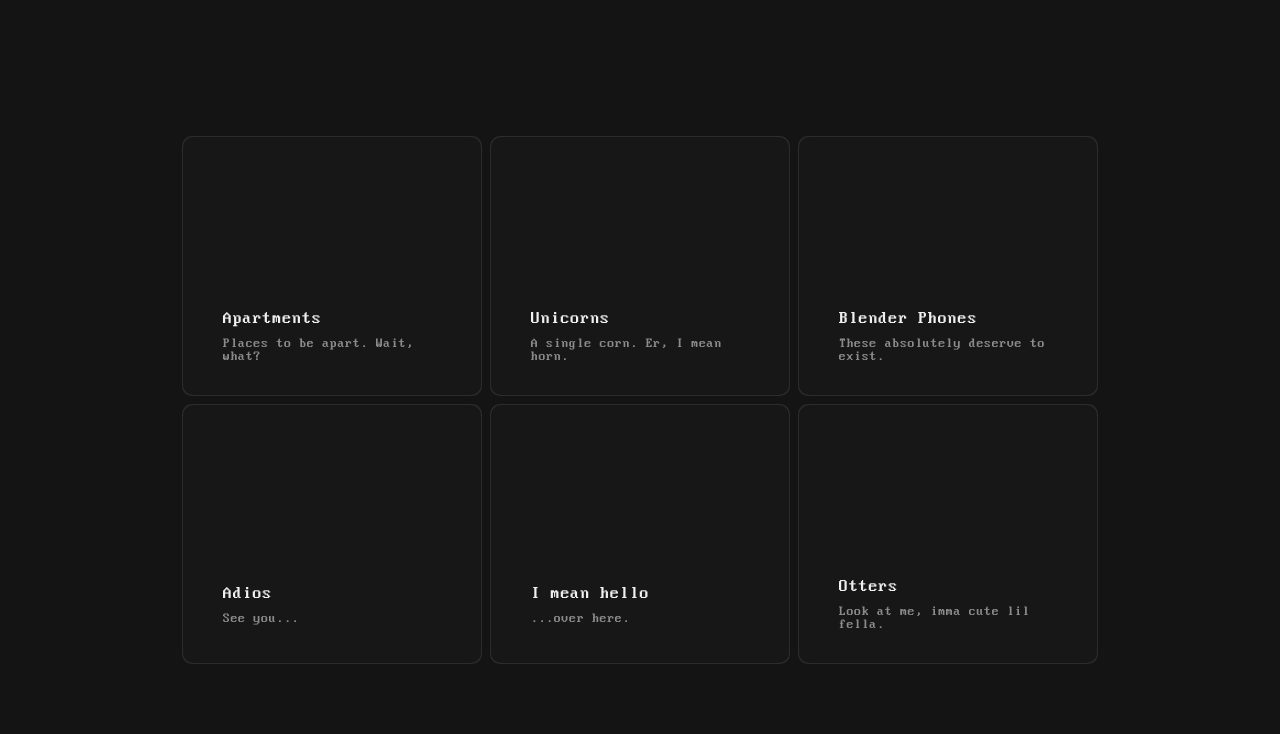
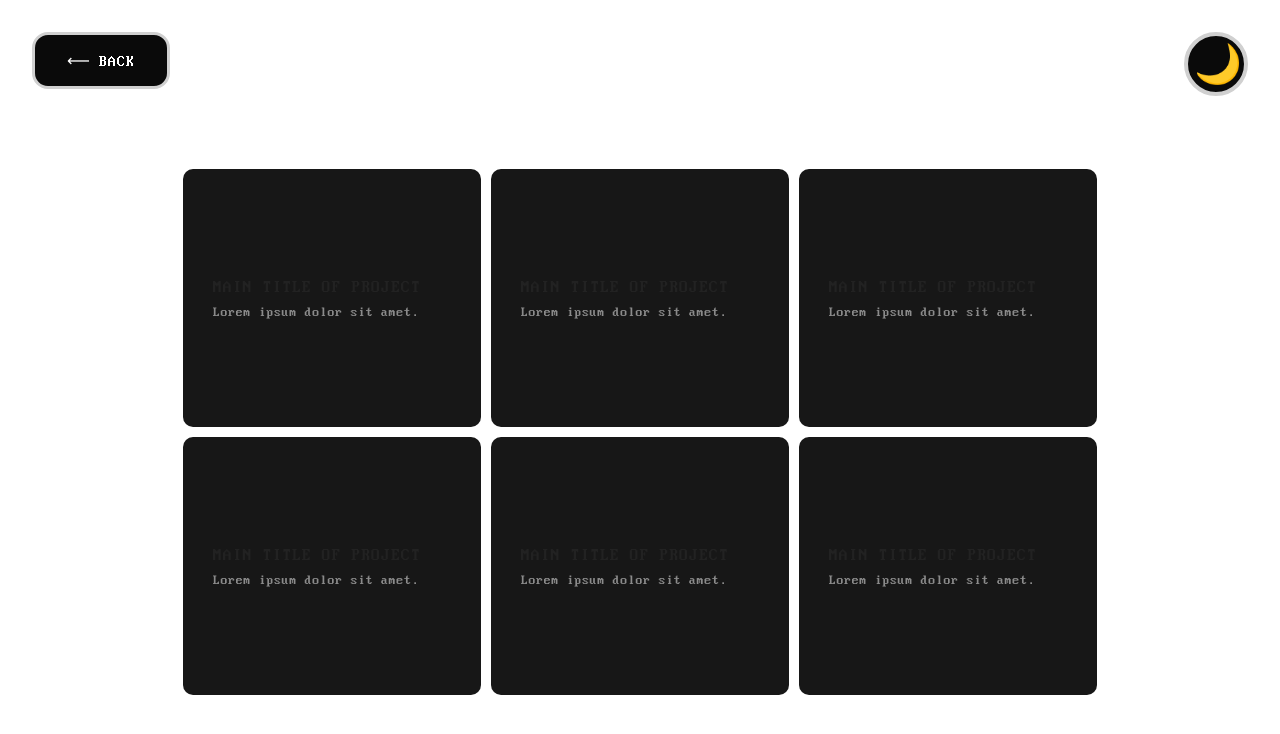
Before and after one commit to Albin-AW/portfolio, a plain HTML site: page projects.html in a window 1280 px wide. Drawn offline with Linux system fonts and the light colour scheme.

Commit message:
3
need to fix issue with back on projects.html on --inverse-text
var color in the cards

```diff
--- a/css-files/projects.css
+++ b/css-files/projects.css
@@ -3,3 +3,184 @@
     font-family: 'DOS VGA';
     src: url('../Font/perfect_dos_vga_437/Perfect DOS VGA 437 Win.ttf') format('truetype');
 }
+
+:root {
+    --card-color: rgb(23, 23, 23);
+}
+
+body {
+    align-items: center;
+    background-color: var(--bg);
+    display: flex;
+    flex-direction: column;
+    height: 100vh;
+    justify-content: center;
+    margin: 0;
+    overflow: hidden;
+    padding: 0;
+}
+
+/* --- BACK BUTTON --- */
+.back-container {
+    position: fixed;
+    top: 2rem;
+    left: 2rem;
+}
+
+/* --- BACK BUTTON --- */
+#back-btn {
+    font-family: 'DOS VGA', monospace;
+    background-color: var(--inverse-bg);
+    color: var(--inverse-text);
+    border: clamp(2px, 0.3vw, 4px) solid var(--border-c);
+    border-radius: 1rem;
+    padding: 1rem 2rem;
+    font-size: 1rem;
+    cursor: pointer;
+    transition: all 0.3s ease;
+}
+
+#back-btn:hover {
+    background-color: var(--hover);
+    color: var(--inverse-text);
+    transform: scale(1.05);
+}
+
+
+/* --- THEME BUTTON --- */
+.theme-container {
+    position: fixed;
+    top: 2rem;
+    right: 2rem;
+}
+
+#theme-btn {
+    width: clamp(60px, 5vw, 90px);
+    height: clamp(60px, 5vw, 90px);
+    font-size: clamp(1.5rem, 3vw, 3rem);
+    background-color: var(--inverse-bg);
+    color: var(--inverse-text);
+    border: clamp(2px, 0.4vw, 4px) solid var(--border-c);
+    border-radius: 50%;
+    cursor: pointer;
+    transition: all 0.3s ease;
+}
+
+#theme-btn:hover {
+    transform: scale(1.1);
+    background-color: var(--hover);
+}
+
+
+
+/* --- CARDS --- */
+#cards {
+    display: flex;
+    flex-wrap: wrap;
+    gap: 8px;
+    max-width: 916px;
+    width: calc(100% - 20px);
+    margin-top: 4rem;
+}
+
+#cards:hover > .card::after {
+    opacity: 1;
+}
+
+.card {
+    background-color: rgba(255, 255, 255, 0.1);
+    border-radius: 10px;
+    cursor: pointer;
+    display: flex;
+    height: 260px;
+    flex-direction: column;
+    position: relative;
+    width: 300px;
+}
+
+.card:hover::before {
+    opacity: 1;
+}
+
+.card::before,
+.card::after {
+    border-radius: inherit;
+    content: "";
+    height: 100%;
+    left: 0px;
+    opacity: 0;
+    position: absolute;
+    top: 0px;
+    transition: opacity 500ms;
+    width: 100%;
+}
+
+.card::before {
+    background: radial-gradient(
+        800px circle at var(--mouse-x) var(--mouse-y),
+        rgba(255, 255, 255, 0.06),
+        transparent 40%
+    );
+    z-index: 3;
+}
+
+.card::after {
+    background: radial-gradient(
+        600px circle at var(--mouse-x) var(--mouse-y),
+        rgba(255, 255, 255, 0.4),
+        transparent 40%
+    );
+    z-index: 1;
+}
+
+.card > .card-content {
+    background-color: var(--card-color);
+    border-radius: inherit;
+    display: flex;
+    flex-direction: column;
+    flex-grow: 1;
+    inset: 1px;
+    padding: 10px;
+    position: absolute;
+    z-index: 2;
+}
+
+h1, h2, h3, h4, span {
+    color: var(--text);
+    font-family: 'DOS VGA', monospace;
+    font-weight: 400;
+    margin: 0px;
+}
+
+.card-image {
+    align-items: center;
+    display: flex;
+    height: 140px;
+    justify-content: center;
+    overflow: hidden;
+}
+
+.card-info-wrapper {
+    align-items: center;
+    display: flex;
+    flex-grow: 1;
+    justify-content: flex-start;
+    padding: 0px 20px;
+}
+
+.card-info {
+    align-items: flex-start;
+    display: flex;
+    gap: 10px;
+}
+
+.card-info-title > h3 {
+    font-size: 1.1em;
+    line-height: 20px;
+}
+
+.card-info-title > h4 {
+    color: rgba(255, 255, 255, 0.5);
+    font-size: 0.85em;
+    margin-top: 8px;
+}
--- /dev/null
+++ b/js-files/projects.js
@@ -0,0 +1,10 @@
+document.getElementById("cards").onmousemove = e => {
+    for (const card of document.getElementsByClassName("card")) {
+        const rect = card.getBoundingClientRect(),
+            x = e.clientX - rect.left,
+            y = e.clientY - rect.top;
+
+        card.style.setProperty("--mouse-x", `${x}px`);
+        card.style.setProperty("--mouse-y", `${y}px`);
+    }
+}
--- a/projects.html
+++ b/projects.html
@@ -1,273 +1,100 @@
-<!--
-https://www.youtube.com/watch?v=htGfnF1zN4g
--->
-
 <!DOCTYPE html>
 <html lang="en">
 <head>
     <meta charset="UTF-8">
     <meta name="viewport" content="width=device-width, initial-scale=1.0">
-    <title>Document</title>
-    <style>
-        :root {
-  --bg-color: rgb(20, 20, 20);
-  --card-color: rgb(23, 23, 23);
-}
-
-@font-face {
-    font-family: 'DOS VGA';
-    src: url('../Font/perfect_dos_vga_437/Perfect DOS VGA 437 Win.ttf') format('truetype');
-}
-
-body {
-  align-items: center;
-  background-color: var(--bg-color);
-  display: flex;
-  height: 100vh;
-  justify-content: center;
-  margin: 0px;
-  overflow: hidden;
-  padding: 0px;
-}
-
-#cards {
-  display: flex;
-  flex-wrap: wrap;
-  gap: 8px;
-  max-width: 916px;
-  width: calc(100% - 20px);
-}
-
-#cards:hover > .card::after {
-  opacity: 1;
-}
-
-.card {
-  background-color: rgba(255, 255, 255, 0.1);
-  border-radius: 10px;
-  cursor: pointer;
-  display: flex;
-  height: 260px;
-  flex-direction: column;
-  position: relative;
-  width: 300px;
-}
-
-.card:hover::before {
-  opacity: 1;
-}
-
-.card::before,
-.card::after {
-  border-radius: inherit;
-  content: "";
-  height: 100%;
-  left: 0px;
-  opacity: 0;
-  position: absolute;
-  top: 0px;
-  transition: opacity 500ms;
-  width: 100%;
-}
-
-.card::before {
-  background: radial-gradient(
-    800px circle at var(--mouse-x) var(--mouse-y),
-    rgba(255, 255, 255, 0.06),
-    transparent 40%
-  );
-  z-index: 3;
-}
-
-.card::after {
-  background: radial-gradient(
-    600px circle at var(--mouse-x) var(--mouse-y),
-    rgba(255, 255, 255, 0.4),
-    transparent 40%
-  );
-  z-index: 1;
-}
-
-.card > .card-content {
-  background-color: var(--card-color);
-  border-radius: inherit;
-  display: flex;
-  flex-direction: column;
-  flex-grow: 1;
-  inset: 1px;
-  padding: 10px;
-  position: absolute;
-  z-index: 2;
-}
-
-/* -- ↓ ↓ ↓ extra card content styles ↓ ↓ ↓ -- */
-
-h1, h2, h3, h4, span {
-  color: rgb(240, 240, 240);
-  font-family: 'DOS VGA', monospace;
-  font-weight: 400;
-  margin: 0px;
-}
-
-i {
-  color: rgb(240, 240, 240);
-}
-
-.card-image {
-  align-items: center;
-  display: flex;
-  height: 140px;
-  justify-content: center;
-  overflow: hidden;
-}
-
-.card-image > i {
-  font-size: 6em;
-  opacity: 0.25;
-}
-
-.card-info-wrapper {
-  align-items: center;
-  display: flex;
-  flex-grow: 1;
-  justify-content: flex-start;
-  padding: 0px 20px;
-}
-
-.card-info {
-  align-items: flex-start;
-  display: flex;
-  gap: 10px;
-}
-
-.card-info > i {
-  font-size: 1em;
-  height: 20px;
-  line-height: 20px;
-}
-
-.card-info-title > h3 {
-  font-size: 1.1em;
-  line-height: 20px;
-}
-
-.card-info-title > h4 {
-  color: rgba(255, 255, 255, 0.5);
-  font-size: 0.85em;
-  margin-top: 8px;
-}
-    </style>
+    <title>Projects</title>
+    <link rel="stylesheet" href="/css-files/projects.css">
+    <script defer src="/js-files/themes.js"></script>
+    <script defer src="/js-files/projects.js"></script>
 </head>
 <body>
+    <div class="back-container">
+        <a href="index.html"><button id="back-btn">⟵ BACK</button></a>
+    </div>
+
+    <div class="theme-container">
+        <button id="theme-btn">🌙</button>
+    </div>
+
     <div id="cards">
         <div class="card">
             <div class="card-content">
-      <div class="card-image">
-        <i class="fa-duotone fa-apartment"></i>
-      </div>
                 <div class="card-info-wrapper">
                     <div class="card-info">
-          <i class="fa-duotone fa-apartment"></i>
                         <div class="card-info-title">
-            <h3>Apartments</h3>
-            <h4>Places to be apart. Wait, what?</h4>
+                            <h3>MAIN TITLE OF PROJECT</h3>
+                            <h4>Lorem ipsum dolor sit amet.</h4>
                         </div>
                     </div>
                 </div>
             </div>
         </div>
+
         <div class="card">
             <div class="card-content">
-      <div class="card-image">
-        <i class="fa-duotone fa-unicorn"></i>
-      </div>
                 <div class="card-info-wrapper">
                     <div class="card-info">
-          <i class="fa-duotone fa-unicorn"></i>
                         <div class="card-info-title">
-            <h3>Unicorns</h3>
-            <h4>A single corn. Er, I mean horn.</h4>
+                            <h3>MAIN TITLE OF PROJECT</h3>
+                            <h4>Lorem ipsum dolor sit amet.</h4>
                         </div>
                     </div>
                 </div>
             </div>
         </div>
+
         <div class="card">
             <div class="card-content">
-      <div class="card-image">
-        <i class="fa-duotone fa-blender-phone"></i>
-      </div>
                 <div class="card-info-wrapper">
                     <div class="card-info">
-          <i class="fa-duotone fa-blender-phone"></i>
                         <div class="card-info-title">
-            <h3>Blender Phones</h3>
-            <h4>These absolutely deserve to exist.</h4>
+                            <h3>MAIN TITLE OF PROJECT</h3>
+                            <h4>Lorem ipsum dolor sit amet.</h4>
                         </div>
                     </div>
                 </div>
             </div>
         </div>
+
         <div class="card">
             <div class="card-content">
-      <div class="card-image">
-        <i class="fa-duotone fa-person-to-portal"></i>
-      </div>
                 <div class="card-info-wrapper">
                     <div class="card-info">
-          <i class="fa-duotone fa-person-to-portal"></i>
                         <div class="card-info-title">
-            <h3>Adios</h3>
-            <h4>See you...</h4>
+                            <h3>MAIN TITLE OF PROJECT</h3>
+                            <h4>Lorem ipsum dolor sit amet.</h4>
                         </div>
                     </div>
                 </div>
             </div>
         </div>
+
         <div class="card">
             <div class="card-content">
-      <div class="card-image">
-        <i class="fa-duotone fa-person-from-portal"></i>
-      </div>
                 <div class="card-info-wrapper">
                     <div class="card-info">
-          <i class="fa-duotone fa-person-from-portal"></i>
                         <div class="card-info-title">
-            <h3>I mean hello</h3>
-            <h4>...over here.</h4>
+                            <h3>MAIN TITLE OF PROJECT</h3>
+                            <h4>Lorem ipsum dolor sit amet.</h4>
                         </div>
                     </div>
                 </div>
             </div>
         </div>
+
         <div class="card">
             <div class="card-content">
-      <div class="card-image">
-        <i class="fa-duotone fa-otter"></i>
-      </div>
                 <div class="card-info-wrapper">
                     <div class="card-info">
-          <i class="fa-duotone fa-otter"></i>
                         <div class="card-info-title">
-            <h3>Otters</h3>
-            <h4>Look at me, imma cute lil fella.</h4>
+                            <h3>MAIN TITLE OF PROJECT</h3>
+                            <h4>Lorem ipsum dolor sit amet.</h4>
                         </div>
                     </div>
                 </div>
             </div>
         </div>
     </div>
-<script>
-    document.getElementById("cards").onmousemove = e => {
-  for(const card of document.getElementsByClassName("card")) {
-    const rect = card.getBoundingClientRect(),
-          x = e.clientX - rect.left,
-          y = e.clientY - rect.top;
-
-    card.style.setProperty("--mouse-x", `${x}px`);
-    card.style.setProperty("--mouse-y", `${y}px`);
-  };
-}
-</script>
 </body>
 </html>
```
Lines whose indentation alone changed are shown as unchanged.
